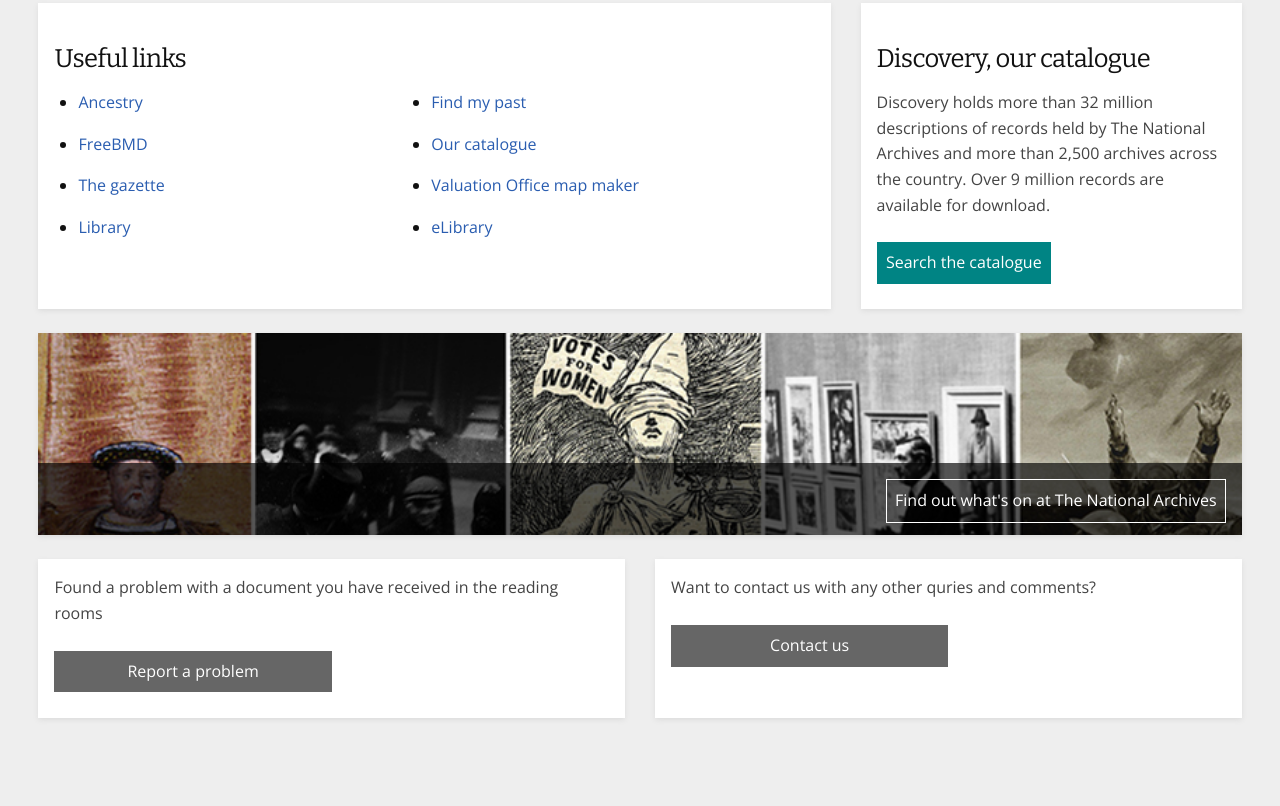
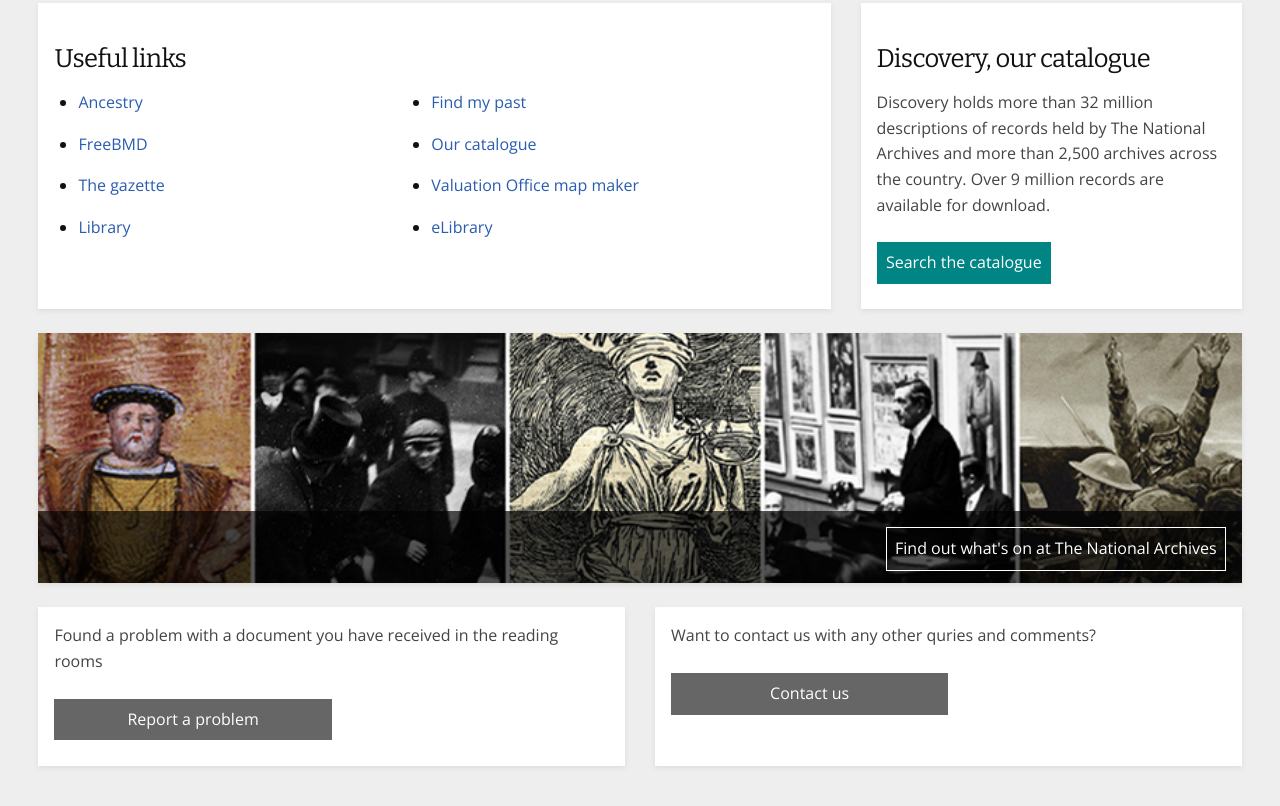
Before and after one commit to nationalarchives/tna-legacy-readers, a website: page index.html in a window 1280 px wide. Shown: the part 675-1481 px from the top of the page. Before the commit the page ends 1441 px from the top, so only its background shows below. Drawn offline with nearby package versions, Linux system fonts and the light colour scheme.

Commit message:
background image fix

```diff
--- a/index.html
+++ b/index.html
@@ -199,7 +199,7 @@
 <![endif]-->
 
 </body>
-<a class="feedback" href="#">
+<a href="#" class="feedback">
     <span>Feedback</span>
 </a>
 </html>
--- a/sass/ie.scss
+++ b/sass/ie.scss
@@ -43,7 +43,10 @@ header {
     }
   }
 }
-
+.background-image {
+  filter: progid:DXImageTransform.Microsoft.AlphaImageLoader(src='/img/tna-readers-screens-whats-on-01.jpg', sizingMethod='scale');
+  -ms-filter: "progid:DXImageTransform.Microsoft.AlphaImageLoader(src='/img/tna-readers-screens-whats-on-01.jpg', sizingMethod='scale')";
+}
 .overlay {
   background-color: #222;
   -ms-filter: "progid:DXImageTransform.Microsoft.Alpha(Opacity=85)";/* IE 8 */
--- a/sass/ie7.scss
+++ b/sass/ie7.scss
@@ -18,11 +18,11 @@
 }
 
 .feedback {
-  position: relative;
-  float: right;
-
+  filter: progid:DXImageTransform.Microsoft.BasicImage(rotation=3);
+  //background: url("../img/feedback.png") no-repeat top;
+  //background-color: $tna_teal;
+  background-size: 80px 60px;
   span {
-    position: absolute;
-    filter: progid:DXImageTransform.Microsoft.BasicImage(rotation=3);
+    display: none;
   }
 }
--- a/sass/reading-rooms.scss
+++ b/sass/reading-rooms.scss
@@ -47,9 +47,12 @@
 }
 
 .background-image {
-  background: url("/img/tna-readers-screens-whats-on-01.jpg");
+  background: url("/img/tna-readers-screens-whats-on-01.jpg") no-repeat center fixed;
+  -webkit-background-size: cover;
+  -moz-background-size: cover;
+  -o-background-size: cover;
   background-size: cover;
-  min-height: 202px;
+  min-height: 250px;
 }
 
 .card-single {
@@ -77,7 +80,7 @@
 
 .overlay-container {
   position: relative;
-  height: 202px;
+  height: 250px;
 
   .overlay {
     position: absolute;
```
Also changed, not shown: css/ie.css, css/ie7.css, css/reading-rooms.css, img/feedback-hover.png (added), img/feedback-rotate.png (added), img/feedback.png (added), 3 other files.
